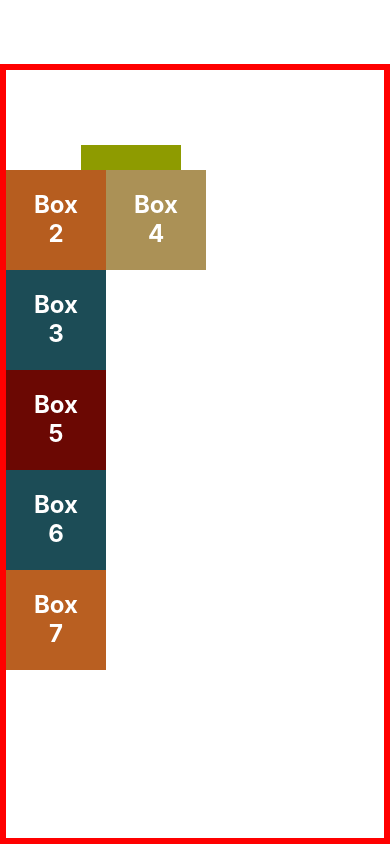
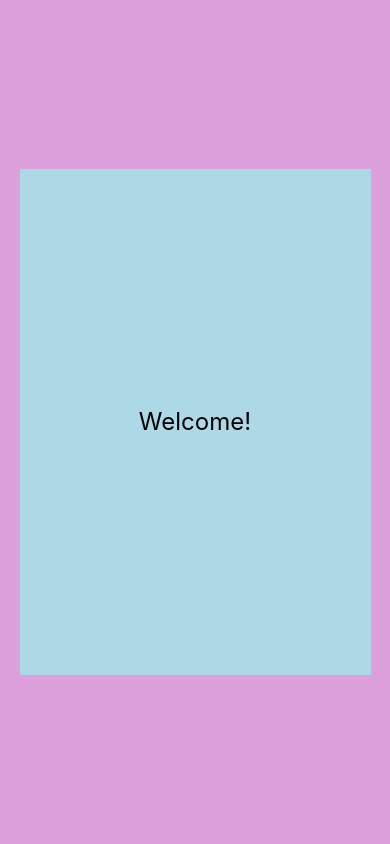
Before and after one commit to jigneshgit935/Learn-React-Native, a React Native app: screen / in a window 390 px wide. Built offline with nearby package versions, Linux system fonts and the light colour scheme.

Commit message:
Dimensions api for responsive design in react-nati

```diff
--- a/App.js
+++ b/App.js
@@ -1,35 +1,36 @@
-import { StyleSheet, Text, View } from 'react-native';
-import Box from './components/Box';
+import { Dimensions, StyleSheet, Text, View } from 'react-native';
+import React from 'react';
 
-export default function App() {
+const App = () => {
   return (
-    // <View style={{ backgroundColor: 'plum', flex: 1 }}></View>
     <View style={styles.container}>
-      <Box style={{ backgroundColor: '#8e9b00', top: 75, left: 75 }}>Box 1</Box>
-      <Box style={{ backgroundColor: '#b65d1f' }}>Box 2</Box>
-      <Box style={{ backgroundColor: '#1c4c56' }}>Box 3</Box>
-      <Box
-        style={{
-          backgroundColor: '#ab9156',
-          position: 'absolute',
-          top: 100,
-          left: 100,
-        }}
-      >
-        Box 4
-      </Box>
-      <Box style={{ backgroundColor: '#6b0803' }}>Box 5</Box>
-      <Box style={{ backgroundColor: '#1c4c56' }}>Box 6</Box>
-      <Box style={{ backgroundColor: '#b95f21' }}>Box 7</Box>
+      <View style={styles.box}>
+        <Text style={styles.text}>Welcome!</Text>
+      </View>
     </View>
   );
-}
+};
+
+export default App;
+
+const windowWidth = Dimensions.get('window').width;
+const windowHeight = Dimensions.get('window').height;
 
 const styles = StyleSheet.create({
   container: {
     flex: 1,
-    marginTop: 64,
-    borderWidth: 6,
-    borderColor: 'red',
+    backgroundColor: 'plum',
+    alignItems: 'center',
+    justifyContent: 'center',
+  },
+  box: {
+    width: windowWidth > 500 ? '70%' : '90%',
+    height: windowHeight > 600 ? '60%' : '90%',
+    backgroundColor: 'lightblue',
+    alignItems: 'center',
+    justifyContent: 'center',
+  },
+  text: {
+    fontSize: windowWidth > 500 ? 50 : 24,
   },
 });
--- a/components/Box.js
+++ /dev/null
@@ -1,25 +0,0 @@
-import { View, Text, StyleSheet } from 'react-native';
-
-export default function Box({ children, style }) {
-  return (
-    <View style={[styles.box, style]}>
-      <Text style={styles.text}>{children}</Text>
-    </View>
-  );
-}
-
-const styles = StyleSheet.create({
-  box: {
-    backgroundColor: '#fff',
-    padding: 20,
-    width: 100,
-    height: 100,
-  },
-
-  text: {
-    fontSize: 24,
-    fontWeight: 'bold',
-    textAlign: 'center',
-    color: '#fff',
-  },
-});
```
